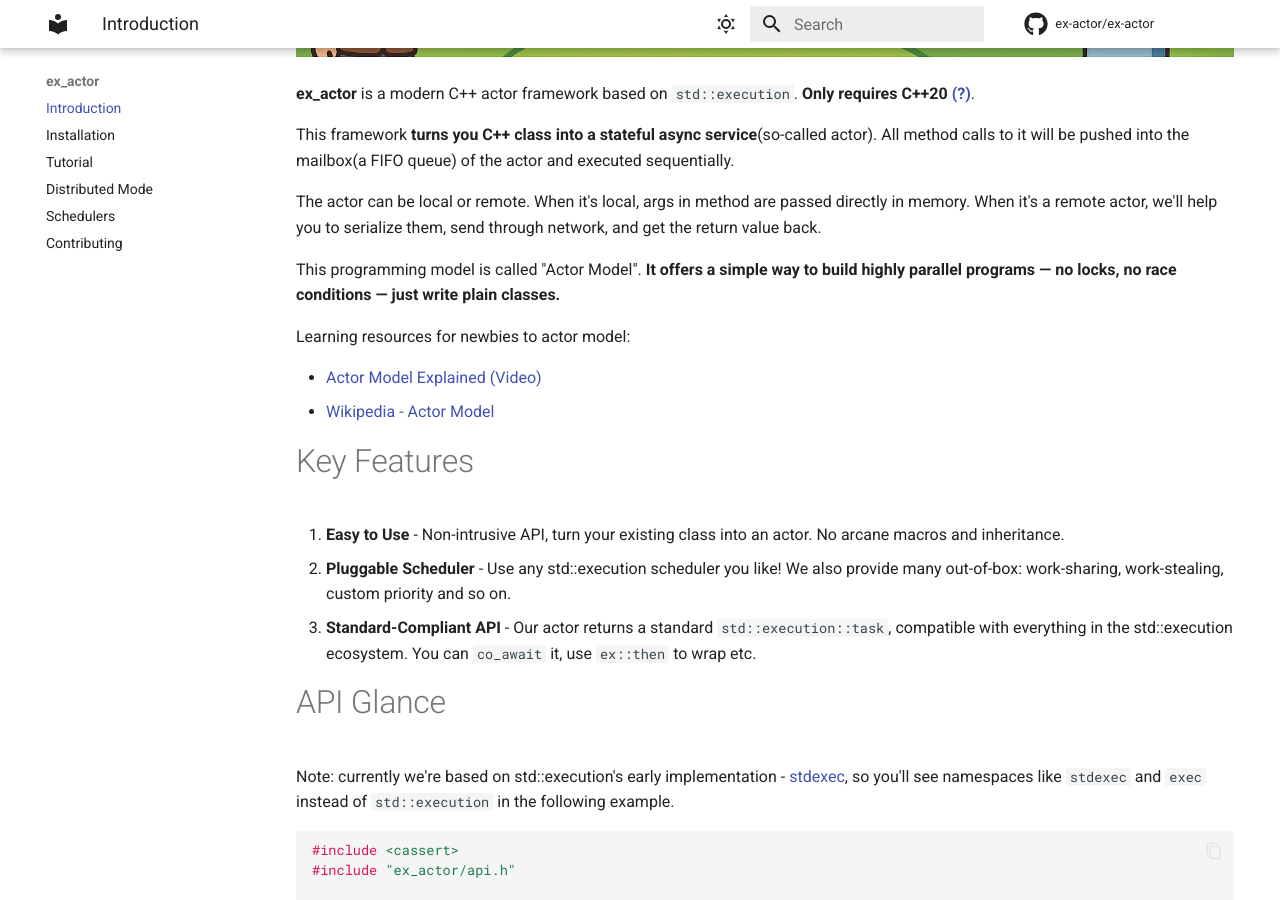
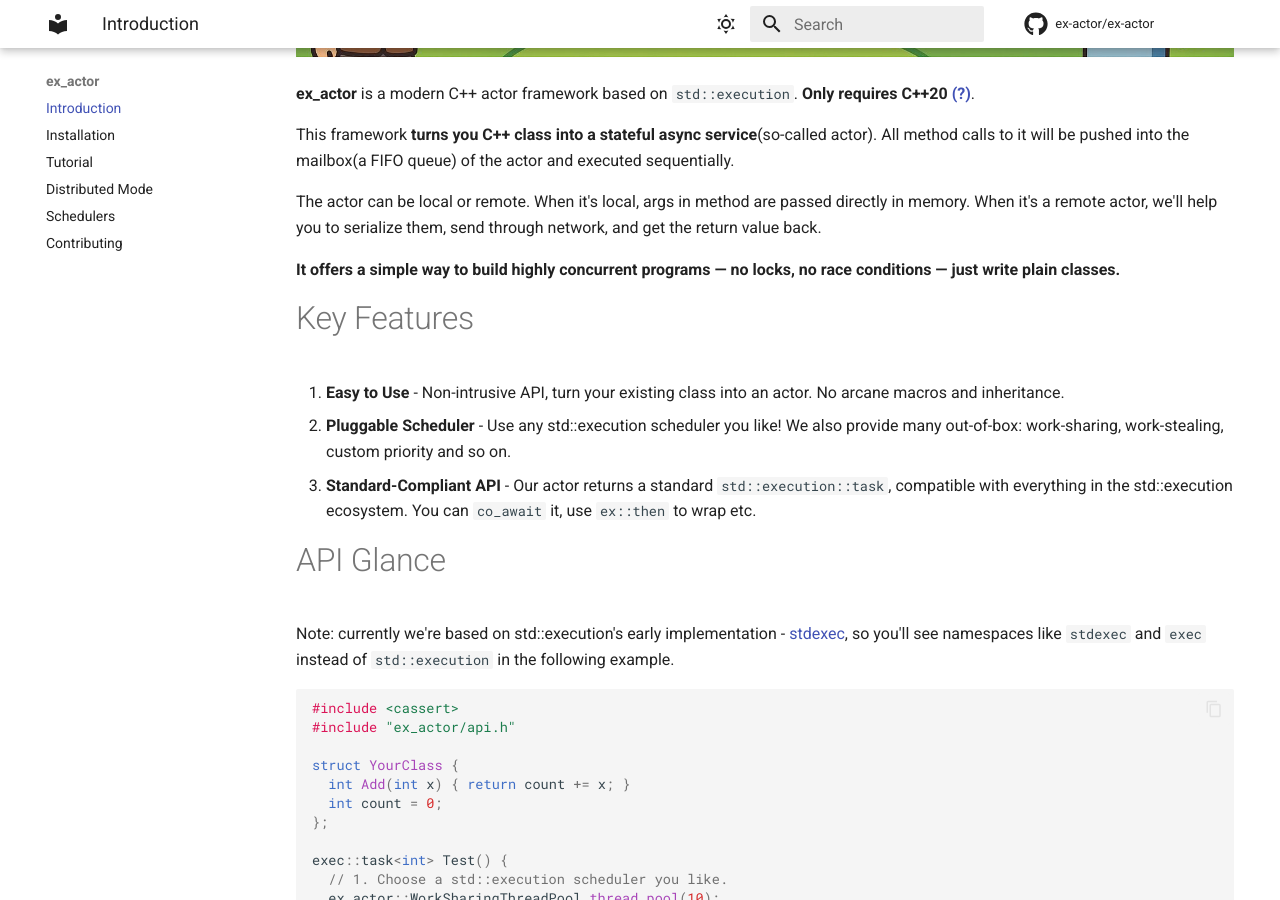
Before and after one commit to ex-actor/ex-actor, an MkDocs documentation site: the page built from docs/contents/index.md, in a window 1280 px wide and 900 px high, scrolled down 494 px. Built offline with MkDocs 1.6.1 and Material for MkDocs 9.7.7, drawn with Linux system fonts in a browser that asks for light colours; comment, search, counter and statistics services are not loaded; some of the changed text lies outside the part shown.

```diff
--- a/docs/contents/index.md
+++ b/docs/contents/index.md
@@ -11,12 +11,7 @@ This framework **turns you C++ class into a stateful async service**(so-called a
 
 The actor can be local or remote. When it's local, args in method are passed directly in memory. When it's a remote actor, we'll help you to serialize them, send through network, and get the return value back.
 
-This programming model is called "Actor Model". **It offers a simple way to build highly parallel programs — no locks, no race conditions — just write plain classes.**
-
-Learning resources for newbies to actor model:
-
- - [Actor Model Explained (Video)](https://www.youtube.com/watch?v=ELwEdb_pD0k)
- - [Wikipedia - Actor Model](https://en.wikipedia.org/wiki/Actor_model)
+**It offers a simple way to build highly concurrent programs — no locks, no race conditions — just write plain classes.**
 
 # Key Features
 
```
Also changed, not shown: other parts of docs/contents/index.md (+7 -0 lines), README.md, 1 other file.
